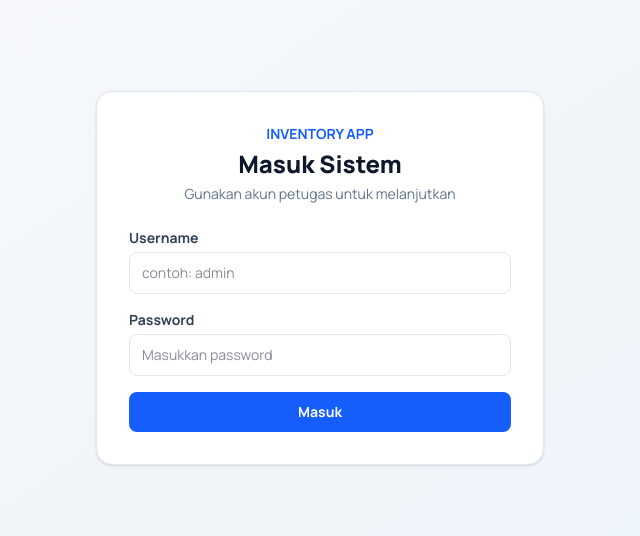
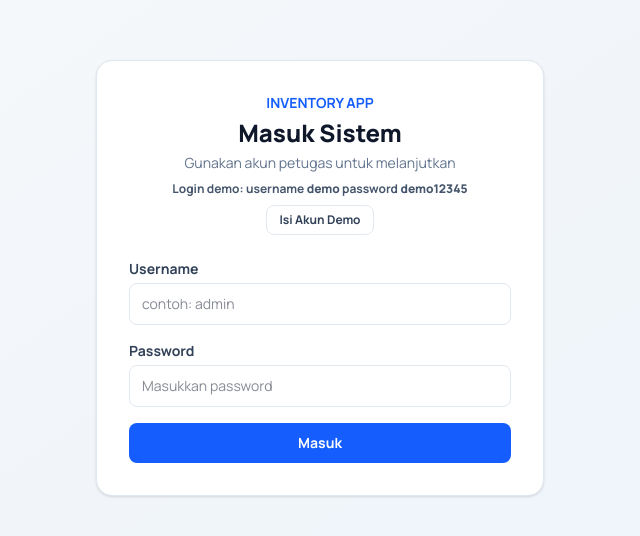
Before and after one commit to faiznutes/SPPG-Inventory-Management, a Vue app in the folder frontend-vue/: page /login in a window 1280 px wide. Shown: the part 122-658 px from the top of the page, without its empty margins (320-960 px from the left). Built offline with nearby package versions, Linux system fonts and the light colour scheme; no server answers; what @tanstack/vue-query would draw is missing.

Commit message:
fix: update demo login password helper to demo12345
Adjust demo credential hint and autofill button to use demo12345 so login examples match backend password policy requirements.

```diff
--- a/frontend-vue/src/pages/LoginPage.vue
+++ b/frontend-vue/src/pages/LoginPage.vue
@@ -12,6 +12,11 @@ const form = reactive({
   username: '',
   password: '',
 })
+
+function fillDemoLogin() {
+  form.username = 'demo'
+  form.password = 'demo12345'
+}
 
 async function submitLogin() {
   const ok = await authStore.login(form.username, form.password)
@@ -29,6 +34,14 @@ async function submitLogin() {
         <p class="text-sm font-semibold text-blue-600">{{ APP_NAME }}</p>
         <h1 class="mt-1 text-2xl font-extrabold text-slate-900">Masuk Sistem</h1>
         <p class="mt-1 text-sm text-slate-500">Gunakan akun petugas untuk melanjutkan</p>
+        <p class="mt-2 text-xs font-semibold text-slate-600">Login demo: username <span class="font-extrabold">demo</span> password <span class="font-extrabold">demo12345</span></p>
+        <button
+          type="button"
+          class="mt-2 rounded-lg border border-slate-200 px-3 py-1.5 text-xs font-bold text-slate-700 hover:bg-slate-50"
+          @click="fillDemoLogin"
+        >
+          Isi Akun Demo
+        </button>
       </div>
 
       <form class="space-y-4" @submit.prevent="submitLogin">
```
